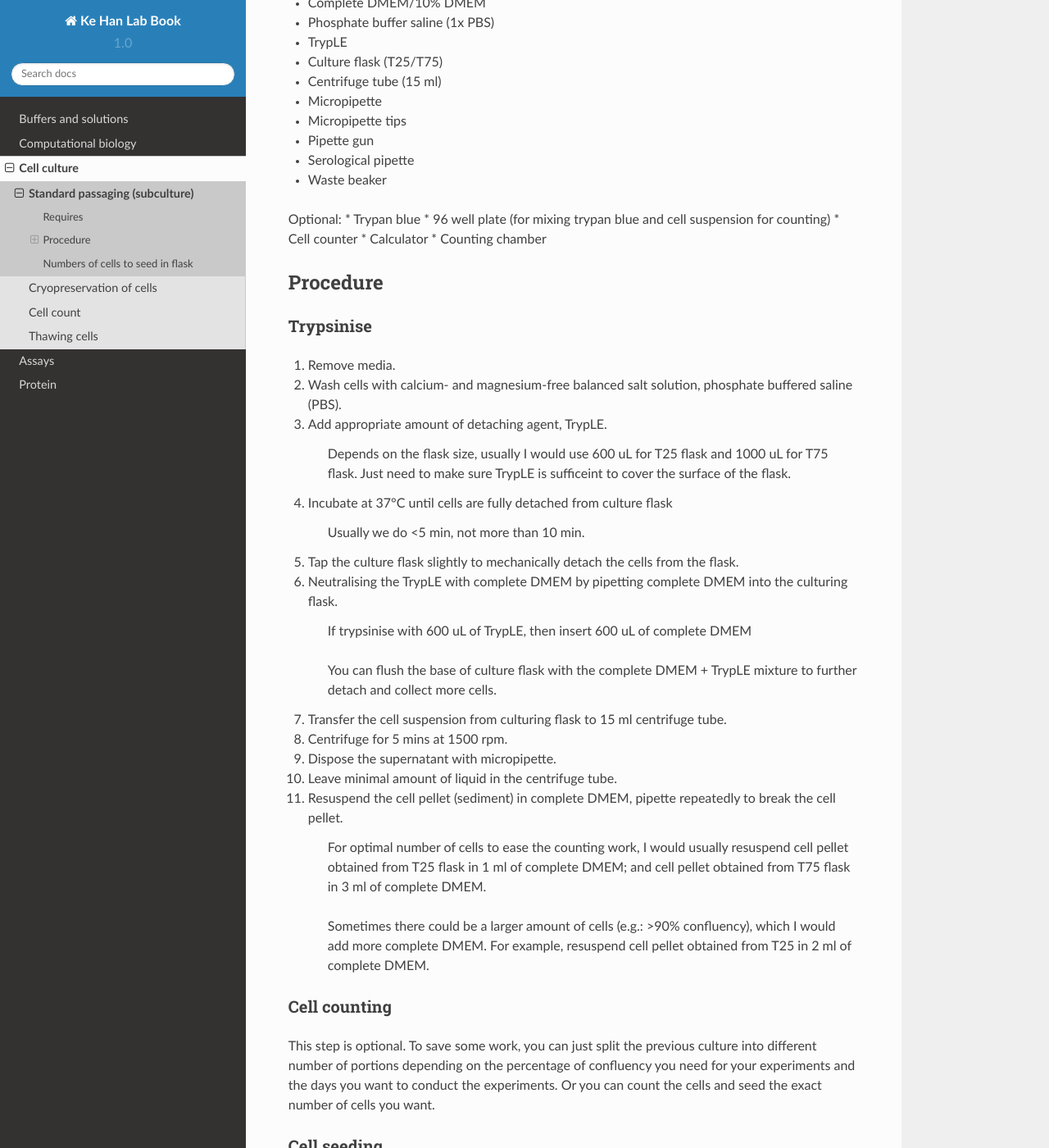
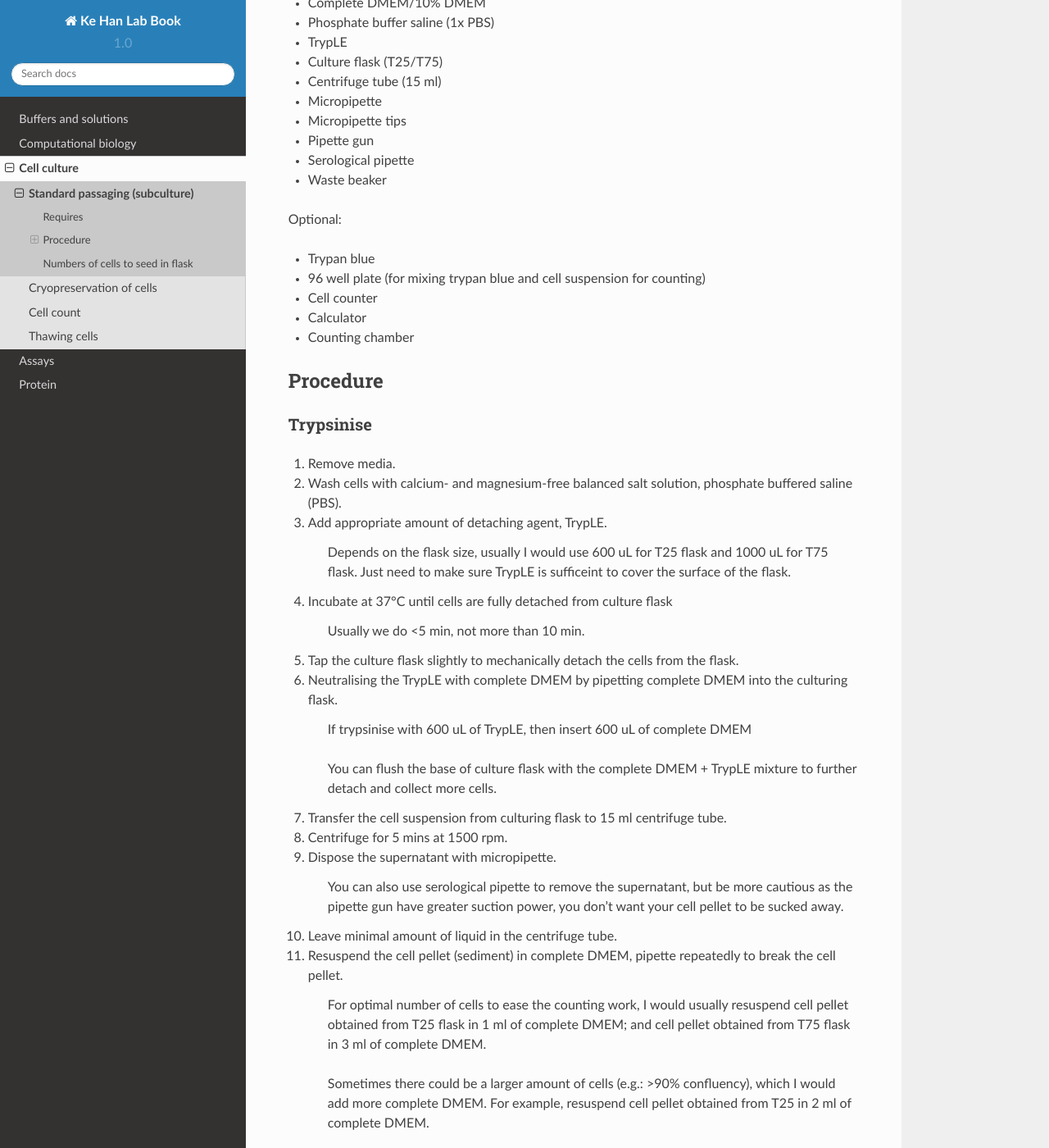
Before and after one commit to kehantan/labbook, a Sphinx documentation site: the page built from docs/cell_culture/maintain.rst, in a window 1280 px wide and 1400 px high, scrolled down 368 px. Shown: the whole window at 82% size. Built offline with Sphinx 7.4.7 and the Read the Docs theme 2.0.0, drawn with Linux system fonts in a browser that asks for light colours.

Commit message:
Update maintain.rst

```diff
--- a/docs/cell_culture/maintain.rst
+++ b/docs/cell_culture/maintain.rst
@@ -21,6 +21,7 @@
 * Waste beaker
 
 Optional:
+
 * Trypan blue
 * 96 well plate (for mixing trypan blue and cell suspension for counting)
 * Cell counter
@@ -53,6 +54,9 @@
 #. Transfer the cell suspension from culturing flask to 15 ml centrifuge tube.
 #. Centrifuge for 5 mins at 1500 rpm.
 #. Dispose the supernatant with micropipette.
+
+    You can also use serological pipette to remove the supernatant, but be more cautious as the pipette gun have greater suction power, you don't want your cell pellet to be sucked away.
+
 #. Leave minimal amount of liquid in the centrifuge tube.
 #. Resuspend the cell pellet (sediment) in complete DMEM, pipette repeatedly to break the cell pellet.
 
```
